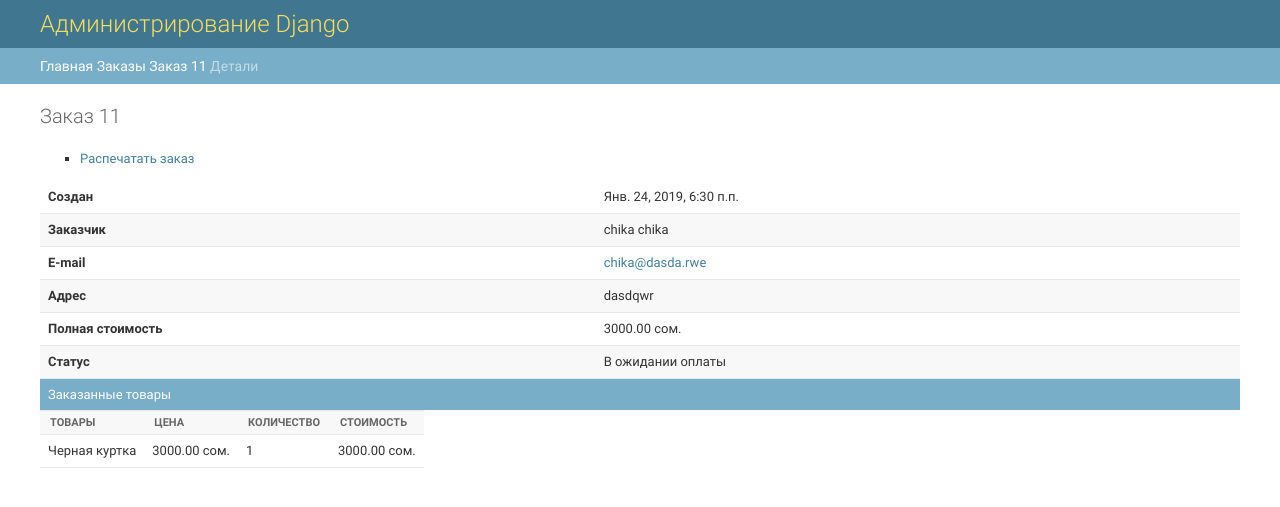
After one commit to chyngyz92946/Web-magazine, a Django app: page //order/admin/order/11 in a window 1280 px wide. The commit adds this page. Shown: the top 507 px of the page. Run offline with Django 3.2, Linux system fonts and the light colour scheme; a user stored in the database is signed in; data comes from the database, SQL or seed files in the repository; both versions use the stored data as it was after the commit; parts of the project's set-up code (start-up, migrations or seed data) failed here and were passed over.

Commit message:
orders/admin panel extension

```diff
--- a/my_shop/cart/templates/cart/detail.html
+++ b/my_shop/cart/templates/cart/detail.html
@@ -5,7 +5,7 @@
 
 {% block content %}
 	<h1>Ваша корзина товаров</h1>
-	<table class="cart">
+	<table class="cart table">
 		<thead>
 			<tr>
 				<th>Изображение</th>
@@ -22,7 +22,7 @@
 					<tr>
 						<td>
 							<a href="{{ product.get_absolute_url">
-								<img src="{{ product.image.url }}" alt="">
+								<img src="{{ product.image.url }}" alt="" class="img-responsive">
 							</a>
 						</td>
 						<td>{{ product.name }}</td>
--- /dev/null
+++ b/my_shop/orders/templates/admin/orders/order/detail.html
@@ -0,0 +1,79 @@
+{% extends 'admin/base_site.html' %}
+
+{% load static %}
+
+{% block title %}
+	Заказ {{ order.id }} {{ block.super }}
+{% endblock %}
+
+{% block breadcrumbs %}
+<div class="breadcrumbs">
+	<a href="{% url 'admin:index' %}">Главная</a>
+	<a href="{% url 'admin:orders_order_changelist' %}">Заказы</a>
+	<a href="{% url 'admin:orders_order_change' order.id %}">Заказ {{ order.id }}</a>
+	Детали
+</div>
+{% endblock %}
+
+{% block content %}
+	<h1>Заказ {{ order.id }}</h1>
+	<ul>
+		<li>
+			<a href="" onclick="window.print()">Распечатать заказ</a>
+		</li>
+	</ul>
+	<table width="100%">
+		<tr>
+			<th>Создан</th>
+			<td>{{ order.created }}</td>
+		</tr>
+		<tr>
+			<th>Заказчик</th>
+			<td>{{ order.first_name }} {{ order.last_name }}</td>
+		</tr>
+		<tr>
+			<th>E-mail</th>
+			<td>
+				<a href="mailto:{{ order.email }}">{{ order.email }}</a>
+			</td>
+		</tr>
+		<tr>
+			<th>Адрес</th>
+			<td>{{ order.address }}</td>
+		</tr>
+		<tr>
+			<th>Полная стоимость</th>
+			<td>{{ order.get_total_cost }} сом.</td>
+		</tr>
+		<tr>
+			<th>Статус</th>
+			<td>{% if order.paid %} Оплачен {% else %} В ожидании оплаты {% endif %}</td>
+		</tr>
+	</table>
+
+	<div class="module">
+		<div class="tabular inline-related list-related">
+			<table>
+				<h2>Заказанные товары</h2>
+				<thead>
+					<tr>
+						<th>Товары</th>
+						<th>Цена</th>
+						<th>Количество</th>
+						<th>Стоимость</th>
+					</tr>
+				</thead>
+				<tbody>
+					{% for item in order.items.all %}
+						<tr class="row{% cycle '1' '2' %}">
+							<td>{{ item.product.name }}</td>
+							<td>{{ item.price }} сом.</td>
+							<td>{{ item.quantity }}</td>
+							<td>{{ item.get_cost }} сом.</td>
+						</tr>
+					{% endfor %}
+				</tbody>
+			</table>
+		</div>
+	</div>
+{% endblock %}
--- a/my_shop/orders/urls.py
+++ b/my_shop/orders/urls.py
@@ -7,4 +7,5 @@ app_name = 'orders'
 
 urlpatterns = [
 	path('created/', views.OrderCreate, name='OrderCreate'),
+	path('admin/order/<order_id>', views.AdminOrderDetail, name='AdminOrderDetail')
 ]
--- a/my_shop/orders/views.py
+++ b/my_shop/orders/views.py
@@ -1,10 +1,18 @@
-from django.shortcuts import render, redirect
+from django.shortcuts import render, redirect, get_object_or_404
 from django.urls import reverse
 
-from .models import OrderItem
+from django.contrib.admin.views.decorators import staff_member_required
+
+from .models import OrderItem, Order
 from .tasks import OrderCreated
 from .forms import OrderCreateForm
 from cart.cart import Cart
+
+
+@staff_member_required
+def AdminOrderDetail(request, order_id):
+	order = get_object_or_404(Order, id=order_id)
+	return render(request, 'admin/orders/order/detail.html', {'order': order})
 
 
 def OrderCreate(request):
--- a/my_shop/shop/templates/shop/base.html
+++ b/my_shop/shop/templates/shop/base.html
@@ -1,4 +1,4 @@
-{% load staticfiles %}
+{% load static %}
 <!DOCTYPE html>
 <html lang="en">
 <head>
--- a/my_shop/shop/templates/shop/product/detail.html
+++ b/my_shop/shop/templates/shop/product/detail.html
@@ -1,5 +1,5 @@
 {% extends 'shop/base.html' %}
-{% load staticfiles %}
+{% load static %}
 {% block title %}
 	{{ product.name }}
 {% endblock %}
--- a/my_shop/shop/templates/shop/product/list.html
+++ b/my_shop/shop/templates/shop/product/list.html
@@ -1,5 +1,5 @@
 {% extends 'shop/base.html' %}
-{% load staticfiles %}
+{% load static %}
 {% block title %}
 	{% if category %} {{ category.name }} {% else %} Страница товаров {% endif %}
 {% endblock %}
@@ -25,7 +25,7 @@
 			{% for product in products %}
 				<div class="item col-md-4">
 					<a href="{{ product.get_absolute_url }}">
-						<img src="{% if product.image %} {{ product.image.url }} {% else %} {% static 'img/no-image.jpg' %} {% endif %}" class="img-responsive">
+						<img src="{% if product.image %} {{ product.image.url }} {% else %} {% static 'img/no-image.png' %} {% endif %}" class="img-responsive">
 					</a>
 					<a href="{{ product.get_absolute_url }}">{{ product.name }}</a> <br>
 					{{ product.price }} сом.
```
Also changed, not shown: my_shop/my_shop/settings.py (+14 -4 lines), my_shop/orders/admin.py (+38 -1 lines), my_shop/cart/__init__.py (added), my_shop/cart/migrations/__init__.py (added), my_shop/db.sqlite3 (added), my_shop/orders/__init__.py (added), my_shop/orders/migrations/__init__.py (added), my_shop/payment/migrations/__init__.py (added), my_shop/shop/__init__.py (added), my_shop/shop/migrations/__init__.py (added), my_shop/static/css/style.css (added), my_shop/static/img/no-image.png (added).
